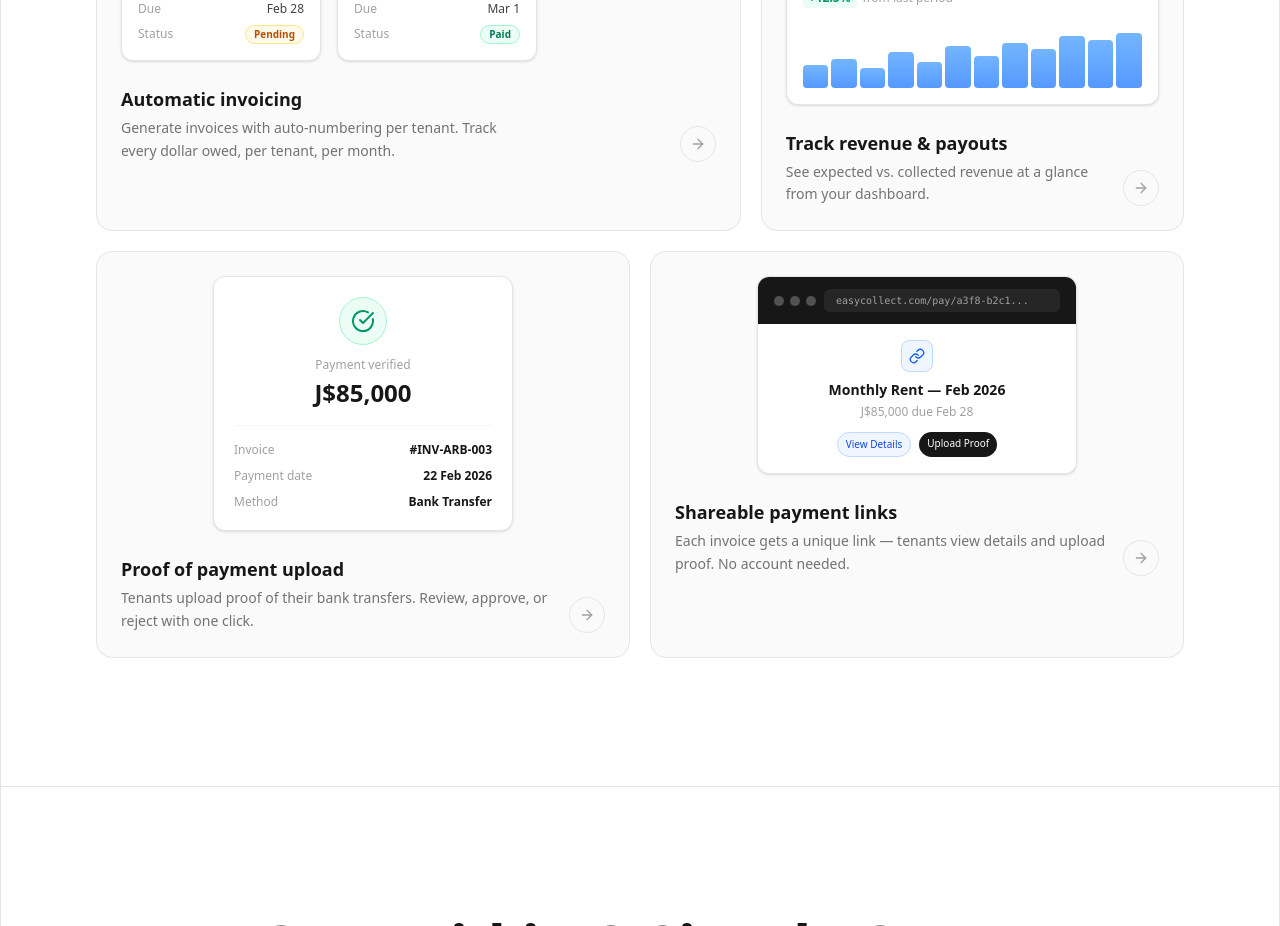
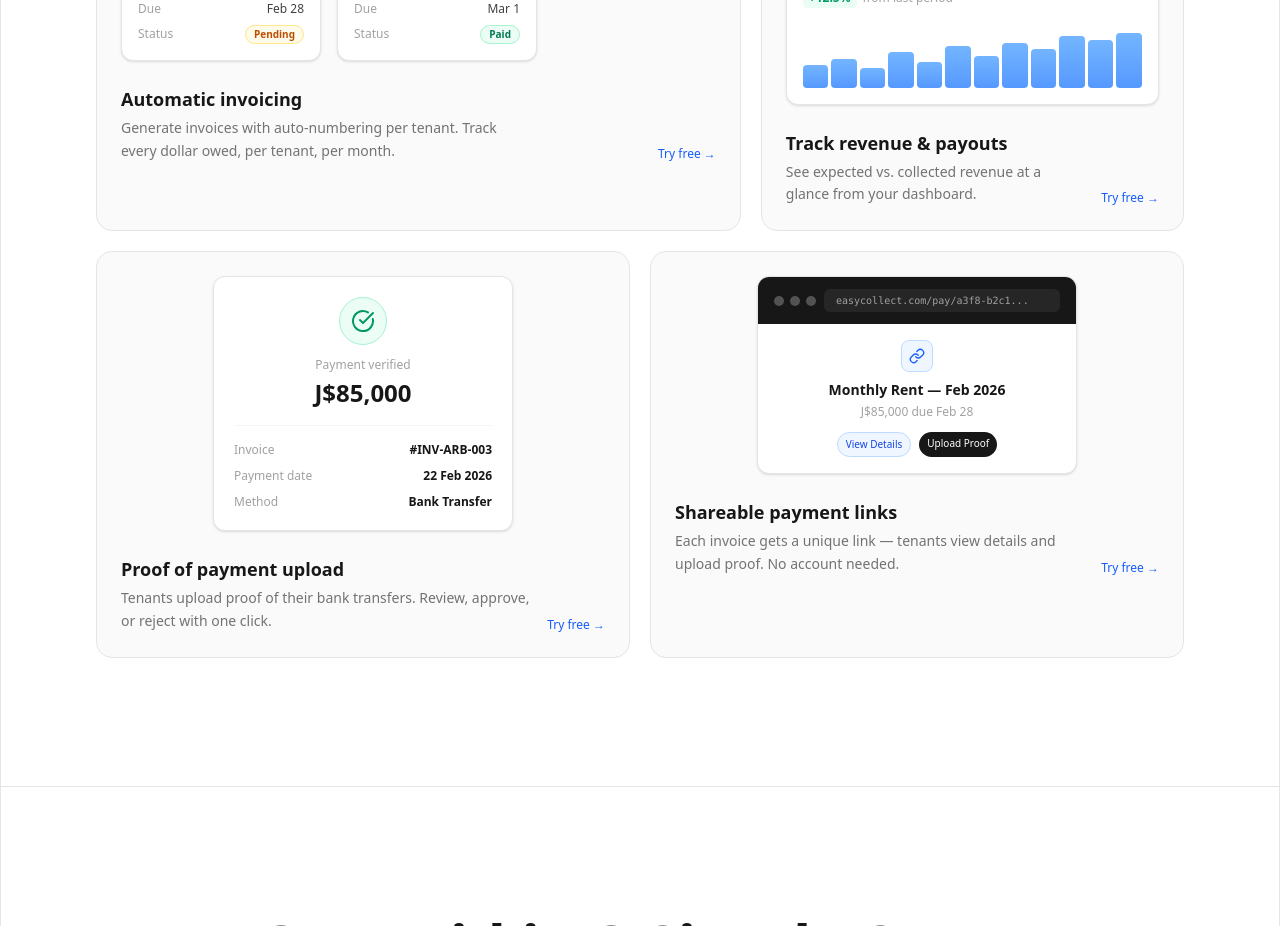
Before and after one commit to Dougsworth/rent-manager-pro, a React (Vite) app: page / in a window 1280 px wide. Shown: the part 1580-2506 px from the top of the page. Built offline with nearby package versions, Linux system fonts and the light colour scheme; no server answers.

Commit message:
Replace dead arrow icons on landing feature cards with "Try free" signup links
Addresses Denedra's feedback: arrows implied navigation but went nowhere.
Now each feature card has a "Try free →" link to /signup.

Co-Authored-By: Claude Opus 4.6 (1M context) <noreply@anthropic.com>

```diff
--- a/src/pages/Landing.tsx
+++ b/src/pages/Landing.tsx
@@ -771,9 +771,9 @@ export default function Landing() {
                     <h3 className="text-lg font-bold text-neutral-900 mb-1">Automatic invoicing</h3>
                     <p className="text-sm text-neutral-500 leading-relaxed max-w-sm">Generate invoices with auto-numbering per tenant. Track every dollar owed, per tenant, per month.</p>
                   </div>
-                  <div className="w-9 h-9 rounded-full border border-neutral-200 flex items-center justify-center flex-shrink-0 group-hover:border-blue-300 group-hover:bg-blue-50 transition-colors">
-                    <ArrowRight className="w-4 h-4 text-neutral-400 group-hover:text-blue-600 transition-colors" />
-                  </div>
+                  <Link to="/signup" className="text-xs font-medium text-blue-600 hover:text-blue-700 transition-colors flex-shrink-0">
+                    Try free &rarr;
+                  </Link>
                 </div>
               </div>
 
@@ -803,9 +803,9 @@ export default function Landing() {
                     <h3 className="text-lg font-bold text-neutral-900 mb-1">Track revenue & payouts</h3>
                     <p className="text-sm text-neutral-500 leading-relaxed">See expected vs. collected revenue at a glance from your dashboard.</p>
                   </div>
-                  <div className="w-9 h-9 rounded-full border border-neutral-200 flex items-center justify-center flex-shrink-0 group-hover:border-blue-300 group-hover:bg-blue-50 transition-colors">
-                    <ArrowRight className="w-4 h-4 text-neutral-400 group-hover:text-blue-600 transition-colors" />
-                  </div>
+                  <Link to="/signup" className="text-xs font-medium text-blue-600 hover:text-blue-700 transition-colors flex-shrink-0">
+                    Try free &rarr;
+                  </Link>
                 </div>
               </div>
             </div>
@@ -835,9 +835,9 @@ export default function Landing() {
                     <h3 className="text-lg font-bold text-neutral-900 mb-1">Proof of payment upload</h3>
                     <p className="text-sm text-neutral-500 leading-relaxed">Tenants upload proof of their bank transfers. Review, approve, or reject with one click.</p>
                   </div>
-                  <div className="w-9 h-9 rounded-full border border-neutral-200 flex items-center justify-center flex-shrink-0 group-hover:border-blue-300 group-hover:bg-blue-50 transition-colors">
-                    <ArrowRight className="w-4 h-4 text-neutral-400 group-hover:text-blue-600 transition-colors" />
-                  </div>
+                  <Link to="/signup" className="text-xs font-medium text-blue-600 hover:text-blue-700 transition-colors flex-shrink-0">
+                    Try free &rarr;
+                  </Link>
                 </div>
               </div>
 
@@ -873,9 +873,9 @@ export default function Landing() {
                     <h3 className="text-lg font-bold text-neutral-900 mb-1">Shareable payment links</h3>
                     <p className="text-sm text-neutral-500 leading-relaxed">Each invoice gets a unique link — tenants view details and upload proof. No account needed.</p>
                   </div>
-                  <div className="w-9 h-9 rounded-full border border-neutral-200 flex items-center justify-center flex-shrink-0 group-hover:border-blue-300 group-hover:bg-blue-50 transition-colors">
-                    <ArrowRight className="w-4 h-4 text-neutral-400 group-hover:text-blue-600 transition-colors" />
-                  </div>
+                  <Link to="/signup" className="text-xs font-medium text-blue-600 hover:text-blue-700 transition-colors flex-shrink-0">
+                    Try free &rarr;
+                  </Link>
                 </div>
               </div>
             </div>
```
